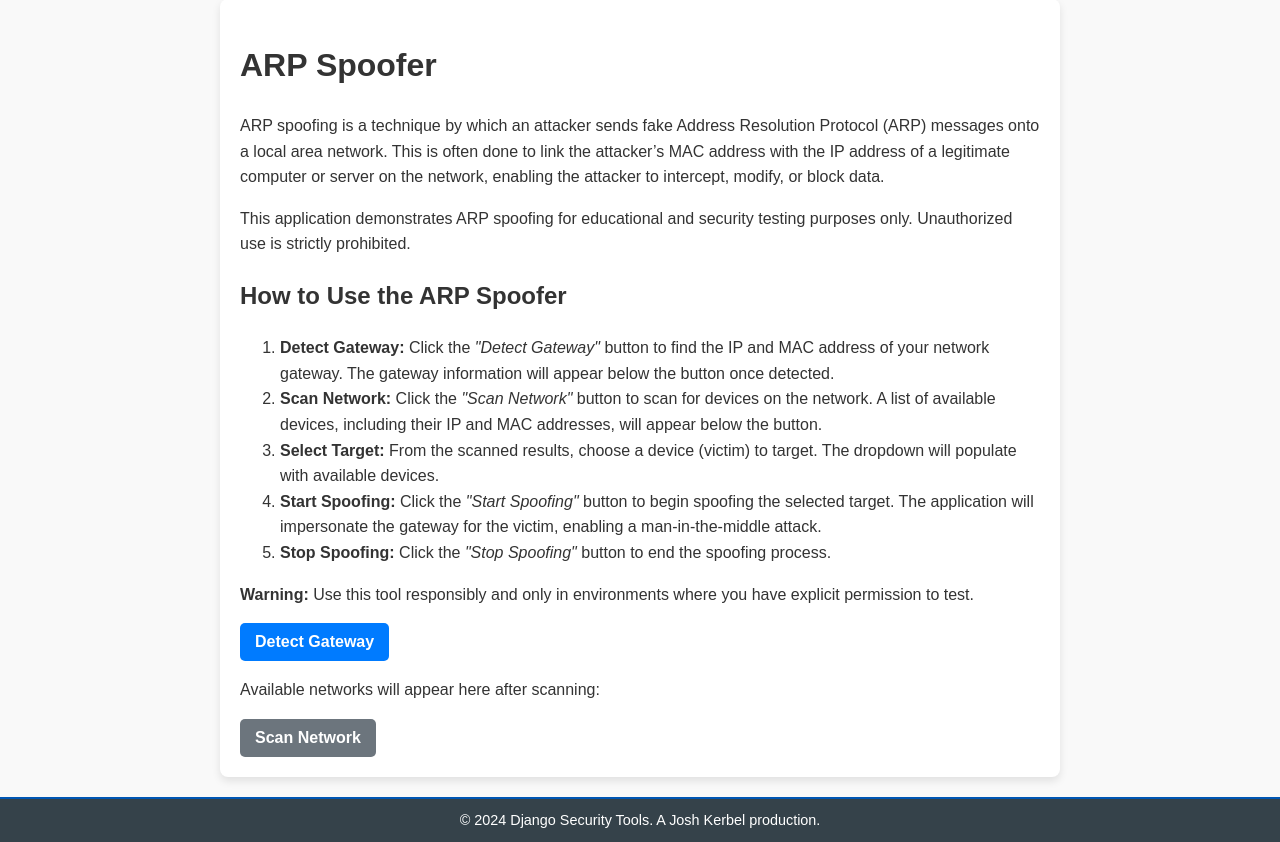
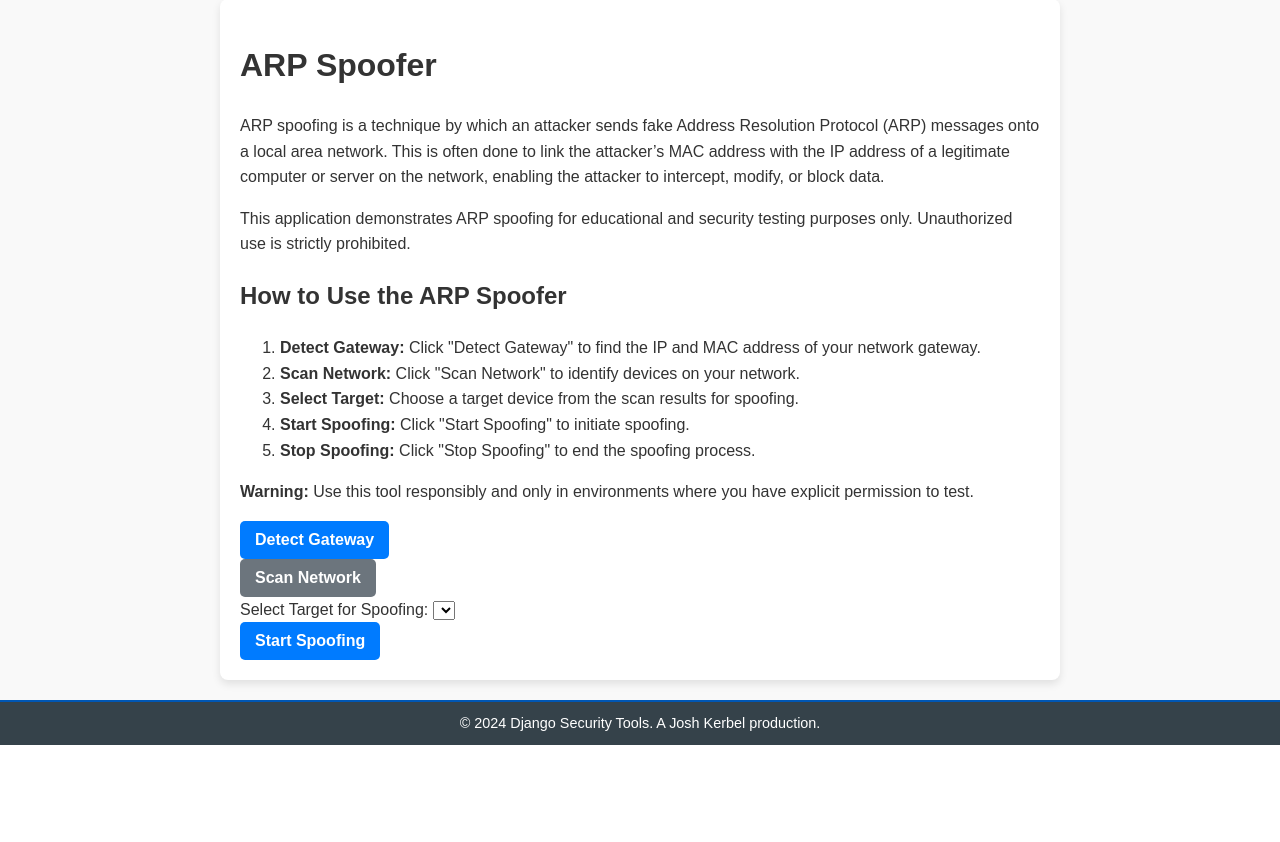
Before and after one commit to razorboy73/django-security-tools, a Django app: page /arp_spoofer/ in a window 1280 px wide. Shown: the part 129-971 px from the top of the page. After the commit the page ends 874 px from the top, so only its background shows below. Run offline with Django 4.2, Linux system fonts and the light colour scheme; lists and menus that the app fills with data are empty.

Commit message:
working through bugs

```diff
--- a/django_security_tools/arp_spoofer/templates/arp_spoofer/index.html
+++ b/django_security_tools/arp_spoofer/templates/arp_spoofer/index.html
@@ -19,43 +19,20 @@
     <div class="instructions mt-4">
         <h2>How to Use the ARP Spoofer</h2>
         <ol>
-            <li>
-                <strong>Detect Gateway:</strong> Click the <em>"Detect Gateway"</em> button to find the IP and MAC address of your network gateway.
-                The gateway information will appear below the button once detected.
-            </li>
-            <li>
-                <strong>Scan Network:</strong> Click the <em>"Scan Network"</em> button to scan for devices on the network. A list of available devices,
-                including their IP and MAC addresses, will appear below the button.
-            </li>
-            <li>
-                <strong>Select Target:</strong> From the scanned results, choose a device (victim) to target. The dropdown will populate with available devices.
-            </li>
-            <li>
-                <strong>Start Spoofing:</strong> Click the <em>"Start Spoofing"</em> button to begin spoofing the selected target. The application will impersonate
-                the gateway for the victim, enabling a man-in-the-middle attack.
-            </li>
-            <li>
-                <strong>Stop Spoofing:</strong> Click the <em>"Stop Spoofing"</em> button to end the spoofing process.
-            </li>
+            <li><strong>Detect Gateway:</strong> Click "Detect Gateway" to find the IP and MAC address of your network gateway.</li>
+            <li><strong>Scan Network:</strong> Click "Scan Network" to identify devices on your network.</li>
+            <li><strong>Select Target:</strong> Choose a target device from the scan results for spoofing.</li>
+            <li><strong>Start Spoofing:</strong> Click "Start Spoofing" to initiate spoofing.</li>
+            <li><strong>Stop Spoofing:</strong> Click "Stop Spoofing" to end the spoofing process.</li>
         </ol>
         <p class="text-danger"><strong>Warning:</strong> Use this tool responsibly and only in environments where you have explicit permission to test.</p>
     </div>
-
-    <!-- Messages Section -->
-    {% if messages %}
-        {% for message in messages %}
-            <div class="alert {% if message.tags == 'success' %}alert-success{% else %}alert-danger{% endif %}">
-                {{ message }}
-            </div>
-        {% endfor %}
-    {% endif %}
 
     <!-- Detect Gateway -->
     <form method="post">
         {% csrf_token %}
         <button type="submit" name="detect_gateway" class="btn btn-primary">Detect Gateway</button>
     </form>
-
     {% if gateway_info %}
         <div class="alert alert-info mt-3">
             <h4>Gateway Information</h4>
@@ -66,13 +43,10 @@
 
     <!-- Scan Network -->
     <div class="mt-4">
-        <p class="text-info">Available networks will appear here after scanning:</p>
         <form method="post">
             {% csrf_token %}
             <button type="submit" name="scan_network" class="btn btn-secondary">Scan Network</button>
         </form>
-    </div>
-
         {% if scan_results %}
             <div class="mt-3">
                 <h4>Network Scan Results</h4>
@@ -93,35 +67,83 @@
                     </tbody>
                 </table>
             </div>
+        {% endif %}
+    </div>
 
     <!-- Spoofing Controls -->
+    {% if spoofing_status %}
+    <form method="post" name="stop_spoofing">
+        {% csrf_token %}
+        <button type="submit" name="stop_spoofing" class="btn btn-danger">Stop Spoofing</button>
+    </form>
+    <div class="alert alert-info mt-3">
+        <strong>Spoofing is active.</strong> Port forwarding is enabled.
+        <div id="packet-counter">Packets sent: 0</div>
+        <div id="packet-indicator" style="width: 20px; height: 20px; background-color: red; animation: flash 1s infinite;"></div>
+    </div>
+{% else %}
     <form method="post" class="mt-3">
         {% csrf_token %}
         <div class="form-group">
-                <label for="target">Select Victim (Target Device) for Spoofing:</label>
-                <select name="target" id="target" class="form-select" required>
+            <label for="target">Select Target for Spoofing:</label>
+            <select name="target" id="target" required>
                 {% for device in scan_results %}
                     <option value="{{ device.ip }}|{{ device.mac }}">{{ device.ip }} - {{ device.mac }}</option>
                 {% endfor %}
             </select>
         </div>
-            <button type="submit" name="start_spoofing" class="btn btn-danger mt-2">Start Spoofing</button>
+        <button type="submit" name="start_spoofing" class="btn btn-primary">Start Spoofing</button>
     </form>
 {% endif %}
+</div>
 
-    {% if spoofing_status %}
-        <form method="post" class="mt-3">
-            {% csrf_token %}
-            <button type="submit" name="stop_spoofing" class="btn btn-secondary mt-2">Stop Spoofing</button>
-        </form>
-        <div class="alert alert-info mt-3">
-            <strong>Spoofing is active.</strong> Port forwarding is enabled.
-            <div id="packet-indicator" style="width: 20px; height: 20px; background-color: red; margin-top: 10px; animation: flash 1s infinite;">
-            </div>
-            <p>Packets are being sent every second.</p>
-        </div>
-    {% endif %}
-</div>
+<script>
+    let packetCounterInterval;
+
+    function updatePacketCounter() {
+        fetch("/arp_spoofer/get_packet_count/")
+            .then(response => response.json())
+            .then(data => {
+                const counterElement = document.getElementById("packet-counter");
+                if (counterElement) {
+                    counterElement.textContent = `Packets sent: ${data.packet_count}`;
+                }
+            })
+            .catch(console.error);
+    }
+
+    function startPacketCounter() {
+        packetCounterInterval = setInterval(updatePacketCounter, 1000);
+    }
+
+    function stopPacketCounter() {
+        if (packetCounterInterval) {
+            clearInterval(packetCounterInterval);
+        }
+    }
+
+    document.addEventListener("DOMContentLoaded", () => {
+        const spoofingActive = {{ spoofing_status|yesno:"true,false" }};
+        if (spoofingActive === "true") {
+            startPacketCounter();
+        }
+    });
+
+    document.querySelector('form[name="stop_spoofing"]')?.addEventListener("submit", function (event) {
+        event.preventDefault();
+        stopPacketCounter();
+        fetch("/", {
+            method: "POST",
+            headers: {
+                "Content-Type": "application/x-www-form-urlencoded",
+                "X-CSRFToken": "{{ csrf_token }}",
+            },
+            body: "stop_spoofing=1",
+        }).then(() => {
+            location.reload();
+        });
+    });
+</script>
 
 <style>
     @keyframes flash {
--- a/django_security_tools/arp_spoofer/urls.py
+++ b/django_security_tools/arp_spoofer/urls.py
@@ -5,4 +5,6 @@ app_name = 'arp_spoofer'
 
 urlpatterns = [
     path('', views.index, name='index'),
+    path('get_packet_count/', views.get_packet_count_view, name='get_packet_count'),
+
 ]
--- a/django_security_tools/arp_spoofer/views.py
+++ b/django_security_tools/arp_spoofer/views.py
@@ -1,11 +1,9 @@
 from django.shortcuts import render
 from django.http import JsonResponse
-from .forms import NetworkScannerForm
-from scapy.all import ARP, Ether, srp
 from django.contrib import messages
-from .utils import get_gateway_info, scan_network, spoof_both, start_spoofing_continuous, stop_spoofing, enable_port_forwarding
-
-
+from .utils import (
+    get_gateway_info, scan_network, start_spoofing_continuous, stop_spoofing, get_packet_count
+)
 
 def index(request):
     # Initialize spoofing status in the session if not already set
@@ -15,7 +13,7 @@ def index(request):
     gateway_info = None
     scan_results = None
     error = None
-    spoofing_status = request.session["spoofing_status"]  # Retrieve spoofing status from session
+    spoofing_status = request.session.get("spoofing_status", False)
 
     if request.method == "POST":
         if "detect_gateway" in request.POST:
@@ -33,53 +31,40 @@ def index(request):
                 ip_range = gateway_info["ip"] + "/24"
                 try:
                     scan_results = scan_network(ip_range)
-                    request.session["scan_results"] = scan_results  # Store scan results in session
+                    request.session["scan_results"] = scan_results
                     messages.success(request, f"Network scan completed successfully for {ip_range}.")
                 except Exception as e:
-                    error = f"Error during network scan: {e}"
-                    messages.error(request, error)
+                    messages.error(request, f"Error during network scan: {e}")
             else:
-                error = gateway_info.get("error", "Error detecting gateway.")
-                messages.error(request, error)
+                messages.error(request, "Error detecting gateway.")
 
         elif "start_spoofing" in request.POST:
             # Start Spoofing Action
             target_data = request.POST.get("target")
             gateway_info = get_gateway_info()
-            if gateway_info and not gateway_info.get("error") and target_data:
+            if gateway_info and target_data:
+                victim_ip, victim_mac = target_data.split("|")
+                gateway_ip = gateway_info["ip"]
+                gateway_mac = gateway_info["mac"]
                 try:
-                    victim_ip, victim_mac = target_data.split("|")
-                    gateway_ip = gateway_info["ip"]
-                    gateway_mac = gateway_info["mac"]
-
                     start_spoofing_continuous(victim_ip, victim_mac, gateway_ip, gateway_mac)
-                    request.session["spoofing_status"] = True  # Set spoofing status to active
-                    spoofing_status = True
-                    messages.success(
-                        request,
-                        f"Spoofing started. You are impersonating the gateway ({gateway_ip}) for the victim ({victim_ip})."
-                    )
+                    request.session["spoofing_status"] = True
+                    messages.success(request, "Spoofing started.")
                 except Exception as e:
-                    error = f"Error during spoofing: {e}"
-                    messages.error(request, error)
-            else:
-                messages.error(request, "Please select a target and ensure the gateway is detected.")
+                    messages.error(request, f"Error starting spoofing: {e}")
 
         elif "stop_spoofing" in request.POST:
             # Stop Spoofing Action
             stop_spoofing()
-            request.session["spoofing_status"] = False  # Reset spoofing status
-            spoofing_status = False
+            request.session["spoofing_status"] = False
             messages.success(request, "Spoofing stopped.")
-
-    # Clear scan results on a GET request
-    elif request.method == "GET":
-        request.session["spoofing_status"] = False
-        request.session.pop("scan_results", None)
 
     return render(request, "arp_spoofer/index.html", {
         "gateway_info": gateway_info,
-        "scan_results": request.session.get("scan_results"),  # Retrieve scan results from session
-        "error": error,
-        "spoofing_status": spoofing_status,
+        "scan_results": request.session.get("scan_results"),
+        "spoofing_status": request.session.get("spoofing_status", False),
     })
+
+
+def get_packet_count_view(request):
+    return JsonResponse({"packet_count": get_packet_count()})
```
Also changed, not shown: django_security_tools/arp_spoofer/utils.py (+21 -96 lines). Lines whose indentation alone changed are shown as unchanged.
